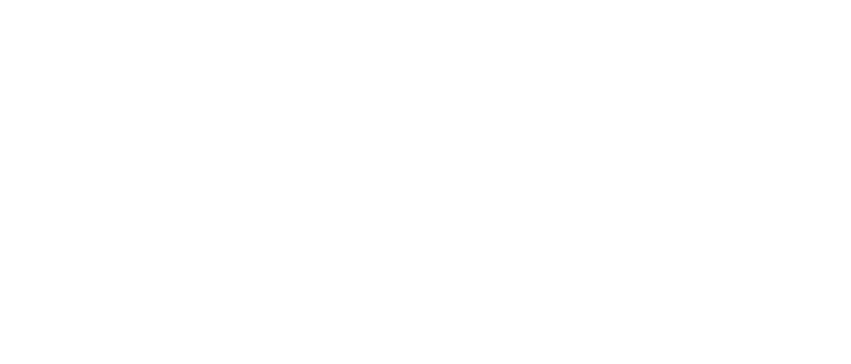
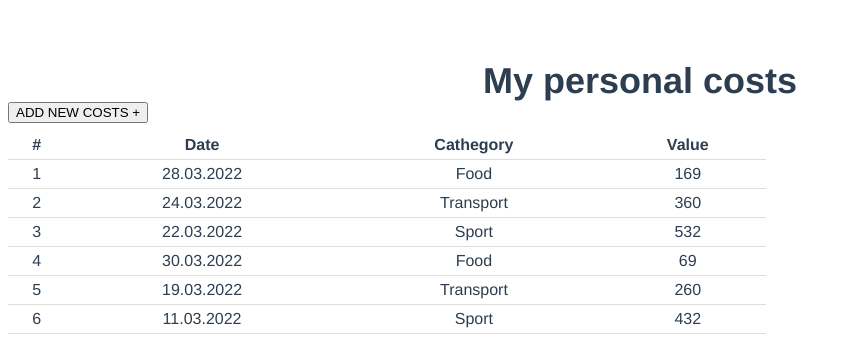
Before and after one commit to IgorGorshkov/gb-vue.js, a Vue app: page / in a window 1280 px wide. Shown: the top 364 px of the page, without its empty margins (0-851 px from the left). Built offline with nearby package versions, Linux system fonts and the light colour scheme.

Commit message:
update component

```diff
--- a/src/App.vue
+++ b/src/App.vue
@@ -1,6 +1,14 @@
 <template>
   <div id="app">
-    <PaymentsDisplay/>
+    <header class="header">
+      <div>My personal costs</div>
+    </header>
+    <main>
+      <button class="btn" @click="isVisible">ADD NEW COSTS  +</button>
+      <AddPaymentForm v-show="visible" @add-payment="addPayment"/>
+      <PaymentsDisplay :paymentsList="paymentsList"/>
+    </main>
+
   </div>
 </template>
 
@@ -13,7 +21,57 @@
   components: {
     PaymentsDisplay,
     AddPaymentForm
+  },
+  data: () => ({
+    paymentsList: [],
+    visible: false
+  }),
+  methods: {
+    fetchPaymentsData () {
+      return [
+        {
+          date: '28.03.2022',
+          category: 'Food',
+          value: 169
+        },
+        {
+          date: '24.03.2022',
+          category: 'Transport',
+          value: 360
+        },
+        {
+          date: '22.03.2022',
+          category: 'Sport',
+          value: 532
+        },
+        {
+          date: '30.03.2022',
+          category: 'Food',
+          value: 69
+        },
+        {
+          date: '19.03.2022',
+          category: 'Transport',
+          value: 260
+        },
+        {
+          date: '11.03.2022',
+          category: 'Sport',
+          value: 432
+        },
+      ]
+    },
+    addPayment (data) {
+      this.paymentsList.push(data)
+    },
+    isVisible () {
+      this.visible = !this.visible
+    }
+  },
+  created () {
+    this.paymentsList = this.fetchPaymentsData()
   }
+
 }
 </script>
 
@@ -26,4 +84,12 @@
   color: #2c3e50;
   margin-top: 60px;
 }
+.header {
+  font-size: 36px;
+  font-weight: bold;
+}
+.btn {
+  display: flex;
+  margin-bottom: 8px;
+}
 </style>
--- a/src/components/AddPaymentForm.vue
+++ b/src/components/AddPaymentForm.vue
@@ -1,15 +1,64 @@
 <template>
 <div>
-
+  <div class="form">
+    <input class="form-input" type="text" placeholder="Payment date" v-model="date">
+    <input class="form-input" type="text" placeholder="Payment category" v-model="category">
+    <input class="form-input" type="text" placeholder="Payment value" v-model="value">
+    <button class="form-btn" @click="addPayment">Add</button>
+  </div>
 </div>
 </template>
 
 <script>
+
 export default {
-  name: "AddPaymentForm"
+  name: "AddPaymentForm",
+
+  data: () => ({
+    category: '',
+    date:'',
+    value:'',
+  }),
+  methods: {
+    addPayment () {
+      const { value, category, date } = this
+      const data = {
+        value,
+        category,
+        date: date ? date : this.currenDate
+      }
+
+      this.$emit('add-payment', data)
+    }
+  },
+  computed: {
+    currenDate () {
+      const currentDate = new Date()
+      const day = currentDate.getDate()
+      const month = currentDate.getMonth() + 1
+      const year = currentDate.getFullYear()
+
+      return `${day}.${month}.${year}`
+    }
+  }
 }
+
 </script>
 
 <style scoped>
+.form {
+  display: flex;
+  flex-direction: column;
+  justify-content: flex-end;
+  width: 360px;
+}
+.form-input {
+  padding: 16px;
+  margin-bottom: 8px;
+}
+.form-btn {
+  align-self: end;
+  width: 50%;
+}
 
 </style>
--- a/src/components/PaymentsDisplay.vue
+++ b/src/components/PaymentsDisplay.vue
@@ -1,15 +1,52 @@
 <template>
-<div>
-
-</div>
+  <div>
+      <table class="table">
+        <tbody>
+        <tr>
+          <td class="td-heading">#</td>
+          <td class="td-heading">Date</td>
+          <td class="td-heading">Cathegory</td>
+          <td class="td-heading">Value</td>
+        </tr>
+        <tr v-for="(payment, idx) in paymentsList" :key="idx">
+          <td>{{ idx + 1 }}</td>
+          <td>{{ payment.date }}</td>
+          <td>{{ payment.category }}</td>
+          <td>{{ payment.value }}</td>
+        </tr>
+        </tbody>
+      </table>
+  </div>
 </template>
 
 <script>
 export default {
-  name: "PaymentsDisplay"
+  name: "PaymentsDisplay",
+  props: {
+    paymentsList: {
+      type: Array,
+      default: () => ([]),
+      required: true
+    }
+  },
 }
 </script>
 
 <style scoped>
-
+.table {
+  width: 60%;
+  margin-bottom: 20px;
+  border-collapse: collapse;
+}
+.table th {
+  font-weight: bold;
+  padding: 5px;
+}
+.table td {
+  border-bottom: 1px solid #dddddd;
+  padding: 5px;
+}
+.td-heading{
+  font-weight: bold;
+}
 </style>
```
